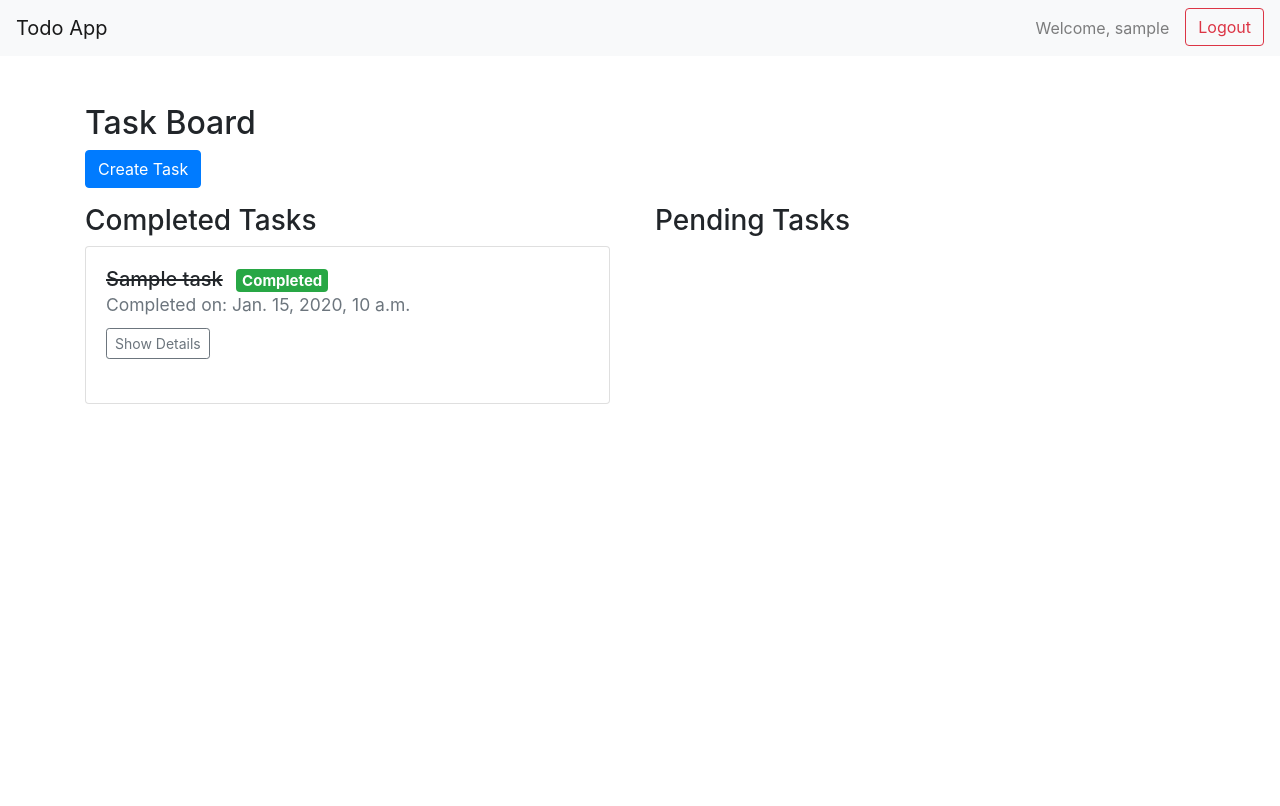
After one commit to ProtoxiDe22/todo-django, a Django app: page /board/ in a window 1280 px wide. The commit adds this page. Run offline with Django 4.2, Linux system fonts and the light colour scheme; a user stored in the database is signed in; tables that the repository leaves empty hold one stand-in row (values such as "Sample post").

Commit message:
added the board and task views a task can now be added from the board, The board shows all the tasks assigned to the user each task can be edited or be marked as completed from the board completed tasks are put in a separated column and collapsed

```diff
--- a/todo/models.py
+++ b/todo/models.py
@@ -1,3 +1,36 @@
 from django.db import models
 
 # Create your models here.
+from django.contrib.auth.models import User
+from django.core.exceptions import ValidationError
+
+class Task(models.Model):
+    title = models.CharField(max_length=200)
+    description = models.TextField(blank=True)
+    created_at = models.DateTimeField(auto_now_add=True)
+    updated_at = models.DateTimeField(auto_now=True)
+    due_date = models.DateTimeField(null=True, blank=True, default=None)
+    completed = models.BooleanField(default=False)
+    assignees = models.ManyToManyField(User, related_name='assigned_tasks')
+
+    def clean(self):
+        if self.pk and not self.assignees.exists():
+            raise ValidationError("A task must have at least one assignee.")
+
+    def save(self, *args, **kwargs):
+        self.full_clean()
+        super().save(*args, **kwargs)
+
+    def __str__(self):
+        return self.title
+
+class TaskAssignment(models.Model):
+    task = models.ForeignKey(Task, on_delete=models.CASCADE)
+    assignee = models.ForeignKey(User, on_delete=models.CASCADE)
+    assigned_at = models.DateTimeField(auto_now_add=True)
+
+    class Meta:
+        unique_together = ('task', 'assignee')
+
+    def __str__(self):
+        return f"{self.task.title} - {self.assignee.username}"
--- /dev/null
+++ b/todo/static/css/style.css
@@ -0,0 +1,25 @@
+/* Custom CSS for scrollable columns */
+.scrollable-column {
+    height: 70vh;
+    overflow-y: auto;
+    padding-right: 15px;
+}
+
+.scrollable-column::-webkit-scrollbar {
+    width: 6px;
+    border-radius: 20px;
+}
+
+.scrollable-column::-webkit-scrollbar-track {
+    background: #f1f1f1;
+    border-radius: 20px;
+}
+
+.scrollable-column::-webkit-scrollbar-thumb {
+    background: #bbb;
+    border-radius: 3px;
+}
+
+.scrollable-column::-webkit-scrollbar-thumb:hover {
+    background: #aaa;
+}
--- a/todo/templates/todo/base.html
+++ b/todo/templates/todo/base.html
@@ -1,9 +1,14 @@
+{% load static %}
+
 <!DOCTYPE html>
 <html lang="en">
 <head>
     <meta charset="UTF-8">
     <meta name="viewport" content="width=device-width, initial-scale=1.0">
     <title>{% block title %}Todo App{% endblock title %}</title>
+
+    <!-- Custom CSS -->
+    <link rel="stylesheet" href="{% static 'css/style.css' %}">
     <!-- Bootstrap 4 CSS -->
     <link rel="stylesheet" href="https://cdn.jsdelivr.net/npm/bootstrap@4.6.2/dist/css/bootstrap.min.css" integrity="sha384-xOolHFLEh07PJGoPkLv1IbcEPTNtaed2xpHsD9ESMhqIYd0nLMwNLD69Npy4HI+N" crossorigin="anonymous">
 </head>
--- /dev/null
+++ b/todo/templates/todo/board.html
@@ -0,0 +1,36 @@
+{% extends 'todo/base.html' %}
+
+{% block title %}Task Board - Todo App{% endblock title %}
+
+{% block content %}
+<div class="container mt-5">
+    <h2>Task Board</h2>
+    <a href="{% url 'todo:task_create' %}" class="btn btn-primary mb-3">Create Task</a>
+    <div class="row">
+        <div class="col-md-6">
+            <h3>Completed Tasks</h3>
+            <div class="scrollable-column">
+                {% for task in tasks %}
+                    {% if task.completed %}
+                        {% include 'todo/components/task.html' with task=task %}
+                    {% endif %}
+                {% empty %}
+                    <p>No completed tasks available.</p>
+                {% endfor %}
+            </div>
+        </div>
+        <div class="col-md-6">
+            <h3>Pending Tasks</h3>
+            <div class="scrollable-column">
+                {% for task in tasks %}
+                    {% if not task.completed %}
+                        {% include 'todo/components/task.html' with task=task %}
+                    {% endif %}
+                {% empty %}
+                    <p>No pending tasks available.</p>
+                {% endfor %}
+            </div>
+        </div>
+    </div>
+</div>
+{% endblock content %}
--- /dev/null
+++ b/todo/templates/todo/components/task.html
@@ -0,0 +1,57 @@
+<div class="card mb-3">
+  <div class="card-body">
+    <h5 class="card-title">
+      <span style="{% if task.completed %}text-decoration: line-through;{% endif %}">{{ task.title }}</span>
+      {% if task.completed %}
+        <span class="badge badge-success ml-2">Completed</span>
+        <p class="card-text">
+          <small class="text-muted">Completed on: {{ task.updated_at }}</small>
+        </p>
+      {% endif %}
+    </h5>
+    {% if task.completed %}
+      <button class="btn btn-sm btn-outline-secondary mb-4" type="button" data-toggle="collapse" data-target="#task-{{ task.pk }}-details" >Show Details</button>
+    {% endif %}
+    <div class="{% if task.completed %}collapse{% endif %}" id="task-{{ task.pk }}-details">
+      <div class="d-flex justify-content-between align-items-start">
+        <div class="w-100">
+          <p class="card-text">{{ task.description }}</p>
+          <ul class="list-group list-group-flush">
+            <li class="list-group-item">
+              <strong>Due Date:</strong> {% if task.due_date %}
+                {{ task.due_date }}
+              {% else %}
+                Not set
+              {% endif %}
+            </li>
+            <li class="list-group-item">
+              <strong>Status:</strong> {% if task.completed %}Completed{% else %}Pending{% endif %}
+            </li>
+            <li class="list-group-item">
+              <strong>Assignees:</strong>
+              <ul>
+                {% for assignee in task.assignees.all %}
+                  <li>{{ assignee.username }}</li>
+                {% endfor %}
+              </ul>
+            </li>
+          </ul>
+          <p class="card-text">
+            <small class="text-muted">Created: {{ task.created_at }}</small>
+          </p>
+          <p class="card-text">
+            <small class="text-muted">Last updated: {{ task.updated_at }}</small>
+          </p>
+          <a href="{% url 'todo:task_update' task.pk %}" class="btn btn-primary">Edit</a>
+          {% if not task.completed %}
+            <form method="POST" action="{% url 'todo:task_complete' task.pk %}" style="display: inline;">
+                {% csrf_token %}
+                <button type="submit" class="btn btn-success float-right">Complete</button>
+            </form>
+          {% endif %}
+        </div>
+
+      </div>
+    </div>
+  </div>
+</div>
--- a/todo/urls.py
+++ b/todo/urls.py
@@ -2,6 +2,7 @@ from django.urls import path
 
 from .views import HomeView, BoardView
 from .views_auth import RegisterView, LoginView, LogoutView
+from .views_tasks import TaskCreateView, TaskUpdateView, TaskCompleteView
 
 app_name = 'todo'
 
@@ -11,4 +12,7 @@ urlpatterns = [
     path('auth/login/', LoginView.as_view(), name='login'),
     path('auth/logout/', LogoutView.as_view(), name='logout'),
     path('board/', BoardView.as_view(), name='board'),
+    path('task/create/', TaskCreateView.as_view(), name='task_create'),
+    path('task/<int:pk>/update/', TaskUpdateView.as_view(), name='task_update'),
+    path('task/<int:pk>/complete/', TaskCompleteView.as_view(), name='task_complete'),
 ]
--- a/todo/views.py
+++ b/todo/views.py
@@ -5,6 +5,7 @@ from django.views.generic import TemplateView
 from django.views import View
 from django.contrib.auth.mixins import LoginRequiredMixin
 
+from .models import Task
 class HomeView(TemplateView):
     template_name = 'todo/home.html'
 
@@ -17,7 +18,7 @@ class HomeView(TemplateView):
 
 class BoardView(LoginRequiredMixin, View):
     template_name = 'todo/board.html'
-    login_url = 'todo:login'
 
     def get(self, request):
-        return render(request, self.template_name)
+        tasks = Task.objects.filter(assignees=request.user)
+        return render(request, self.template_name, {'tasks': tasks})
--- a/todo_project/settings.py
+++ b/todo_project/settings.py
@@ -130,6 +130,6 @@ STATICFILES_DIRS = (
 
 DEFAULT_AUTO_FIELD = 'django.db.models.BigAutoField'
 
-LOGIN_URL= 'login'
+LOGIN_URL= 'todo:login'
 
 CRISPY_TEMPLATE_PACK = 'bootstrap4'
```
Also changed, not shown: todo/forms/forms_tasks.py (added, +27 -0 lines), todo/templates/todo/task_form.html (added, +16 -0 lines), todo/views_tasks.py (+41 -0 lines), todo/migrations/0001_initial.py (added), todo/migrations/0002_alter_task_due_date.py (added).
